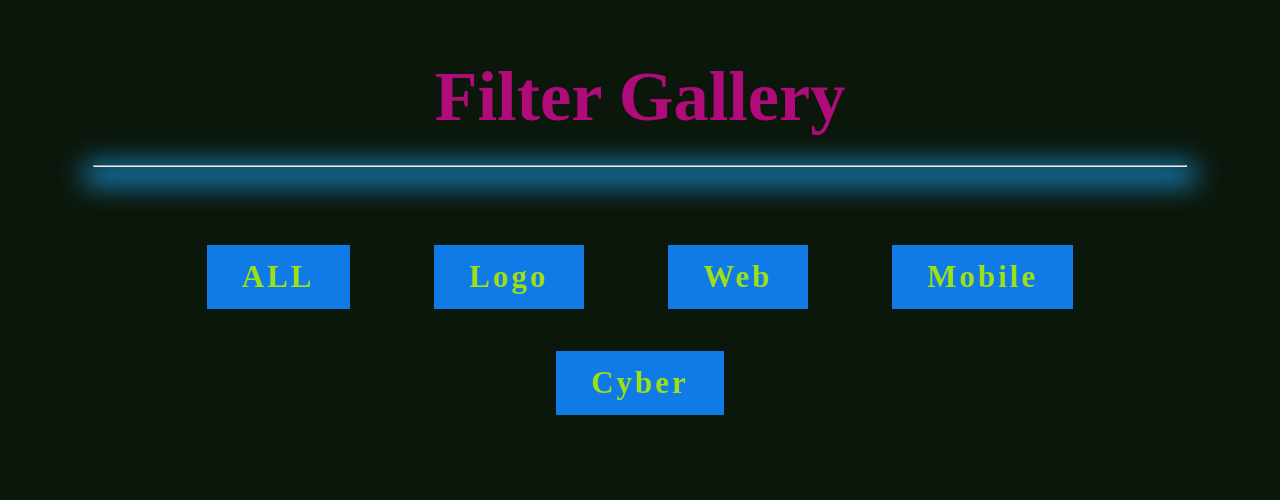
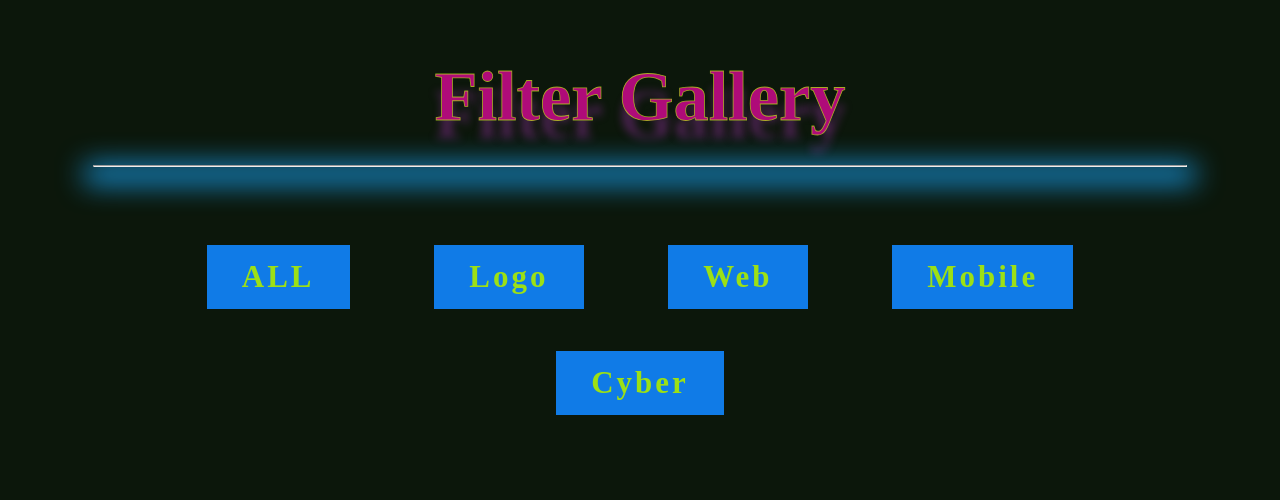
Before and after one commit to AvatarN03/Fillter_Gallery, a plain HTML site: page index.html in a window 1280 px wide. Shown: the top 500 px of the page. Drawn offline with Linux system fonts and the light colour scheme.

Commit message:
Update style.css

```diff
--- a/style.css
+++ b/style.css
@@ -7,15 +7,18 @@
 
 html{
     font-size: 88%;
+    height: 100%;
 }
 
 
 body{
     font-family: 'Times New Roman', Times, serif;
     width: 100%;
-    height: 100vh;
+    min-height: 100vh;
     background: #0c170b;
     transition: all .5s ease;
+    display: flex;
+    flex-direction: column;
 }
 
 .container{
@@ -26,16 +29,20 @@ body{
     text-align: center;
     width: 95%;
     margin: 0 auto;
+    flex:1;
+
 
 }
 
 
 .container h2{
     font-size: 5rem;
-
     font-weight: 700;
     color: rgb(175, 11, 121);
     margin: 4rem 0 2rem;
+    -webkit-text-stroke-color: #c9ed18b1;
+    -webkit-text-stroke-width: .8px;
+    text-shadow: 0 18px 8px rgba(187, 54, 202, 0.35);
 
 }
 
@@ -64,9 +71,9 @@ body{
     color: #9ce015;
     letter-spacing: 3px;
 }
-.container .menu a:focus{
+/* .container .menu a:focus{
     color: #d661de;
-}
+} */
 
 .box{
     display: flex;
@@ -75,6 +82,7 @@ body{
     flex-wrap: wrap;
     margin: 0 auto;
     width: 100%;
+    flex: 1;
 
 }
 
@@ -94,13 +102,17 @@ body{
     object-fit: cover;
 
 }
-footer{
+footer {
     margin: auto;
     margin-top: 3rem;
     padding: 1.5rem 0;
     border-top: 1px solid #eee;
     width: 90%;
+
+    left: 0;
+    right: 0;
 }
+
 
 footer p {
     font-size: 1.5rem;
```
